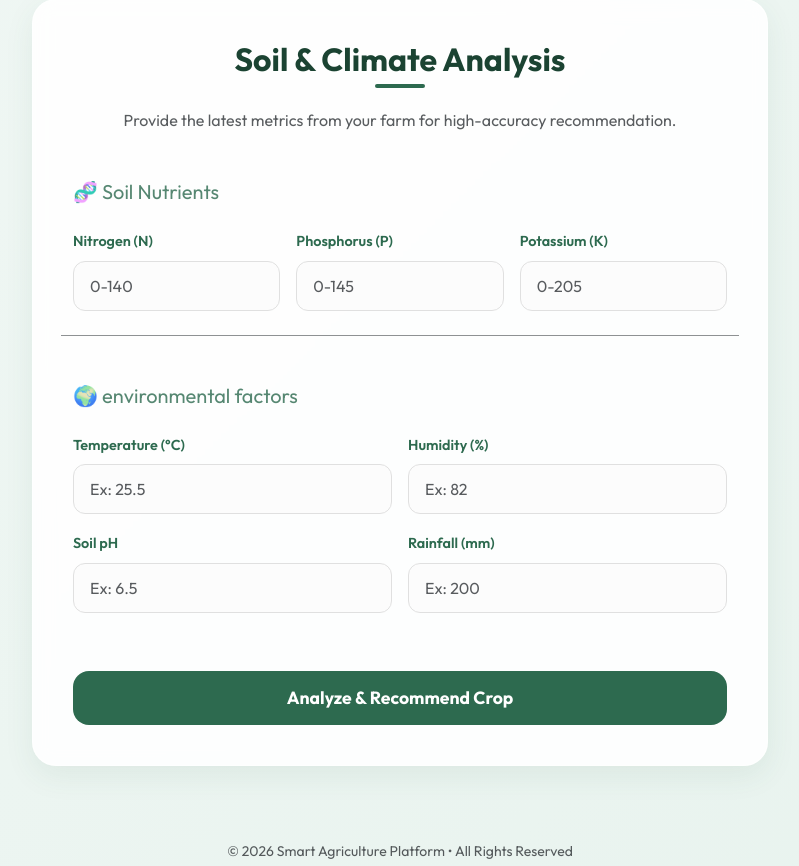
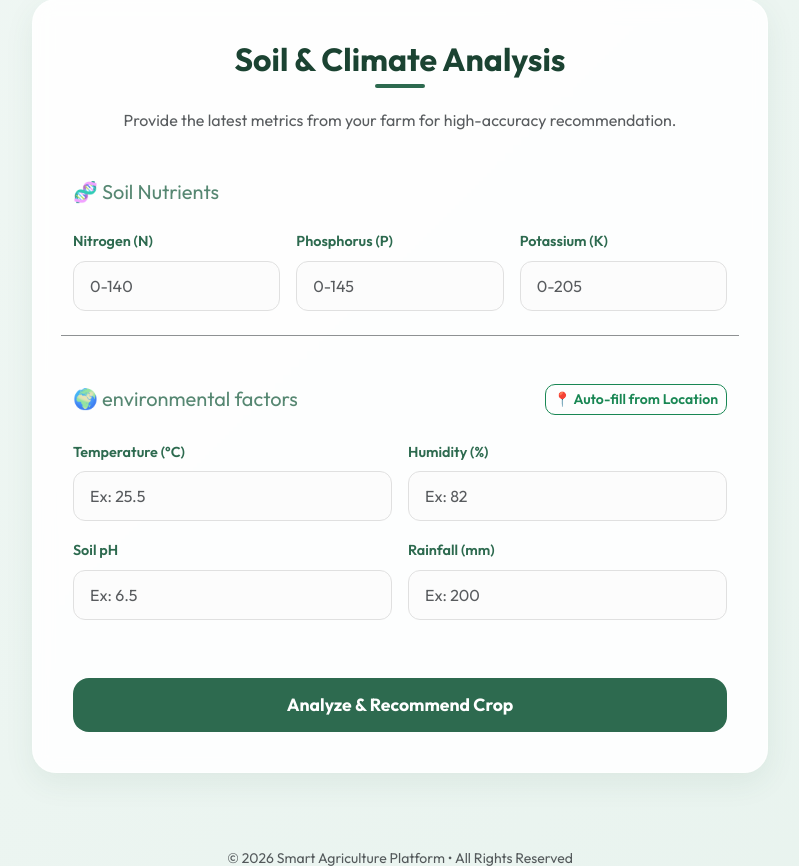
Before and after one commit to mathewspaul003/crop_project, a Django app: page /predict/ in a window 1280 px wide. Shown: the part 139-1005 px from the top of the page, without its empty margins (240-1039 px from the left). Run offline with Django 5.2, Linux system fonts and the light colour scheme; parts of the project's set-up code (start-up, migrations or seed data) failed here and were passed over.

Commit message:
Add weather auto-fill to guest prediction page

```diff
--- a/crop_app/templates/crop_app/predict_guest.html
+++ b/crop_app/templates/crop_app/predict_guest.html
@@ -236,17 +236,26 @@
 
                             <!-- Environment -->
                             <div class="col-12">
-                                <h5 class="mb-4" style="color: #2d6a4f; opacity: 0.8">🌍 environmental factors</h5>
+                                <div class="d-flex justify-content-between align-items-center mb-4">
+                                    <h5 class="mb-0" style="color: #2d6a4f; opacity: 0.8">🌍 environmental factors</h5>
+                                    <button type="button" id="getWeatherBtn" class="btn btn-sm btn-outline-success"
+                                        style="border-radius: 10px; font-weight: 600;">
+                                        📍 Auto-fill from Location
+                                    </button>
+                                </div>
+                                <div id="weatherStatus" class="text-muted mb-3 d-none" style="font-size: 0.85rem;">
+                                </div>
                                 <div class="row g-3">
                                     <div class="col-md-6">
                                         <label class="form-label">Temperature (°C)</label>
-                                        <input type="number" step="any" name="temperature" class="form-control" required
-                                            placeholder="Ex: 25.5" value="{{ values.temperature }}">
+                                        <input type="number" step="any" name="temperature" id="id_temp"
+                                            class="form-control" required placeholder="Ex: 25.5"
+                                            value="{{ values.temperature }}">
                                     </div>
                                     <div class="col-md-6">
                                         <label class="form-label">Humidity (%)</label>
-                                        <input type="number" step="any" name="humidity" class="form-control" required
-                                            placeholder="Ex: 82" value="{{ values.humidity }}">
+                                        <input type="number" step="any" name="humidity" id="id_hum" class="form-control"
+                                            required placeholder="Ex: 82" value="{{ values.humidity }}">
                                     </div>
                                     <div class="col-md-6">
                                         <label class="form-label">Soil pH</label>
@@ -255,8 +264,9 @@
                                     </div>
                                     <div class="col-md-6">
                                         <label class="form-label">Rainfall (mm)</label>
-                                        <input type="number" step="any" name="rainfall" class="form-control" required
-                                            placeholder="Ex: 200" value="{{ values.rainfall }}">
+                                        <input type="number" step="any" name="rainfall" id="id_rain"
+                                            class="form-control" required placeholder="Ex: 200"
+                                            value="{{ values.rainfall }}">
                                     </div>
                                 </div>
                             </div>
@@ -286,6 +296,47 @@
     </footer>
 
     <script src="https://cdn.jsdelivr.net/npm/bootstrap@5.3.3/dist/js/bootstrap.bundle.min.js"></script>
+    <script>
+        document.getElementById('getWeatherBtn').addEventListener('click', function () {
+            const status = document.getElementById('weatherStatus');
+            status.classList.remove('d-none');
+            status.textContent = '🛰️ Detecting location...';
+            status.className = 'text-muted mb-3';
+
+            if (navigator.geolocation) {
+                navigator.geolocation.getCurrentPosition(function (position) {
+                    const lat = position.coords.latitude;
+                    const lon = position.coords.longitude;
+                    status.textContent = '🌦️ Fetching live weather data...';
+
+                    fetch(`https://api.open-meteo.com/v1/forecast?latitude=${lat}&longitude=${lon}&current_weather=true&hourly=relativehumidity_2m,precipitation&timezone=auto`)
+                        .then(response => response.json())
+                        .then(data => {
+                            const temp = data.current_weather.temperature;
+                            const hum = data.hourly.relativehumidity_2m[0];
+                            const rain = data.hourly.precipitation[0] * 10;
+
+                            document.getElementById('id_temp').value = temp;
+                            document.getElementById('id_hum').value = hum;
+                            document.getElementById('id_rain').value = rain;
+
+                            status.textContent = '✅ Weather data applied successfully!';
+                            status.className = 'text-success mb-3';
+                        })
+                        .catch(error => {
+                            status.textContent = '❌ Failed to fetch weather data.';
+                            status.className = 'text-danger mb-3';
+                        });
+                }, function () {
+                    status.textContent = '❌ Location access denied.';
+                    status.className = 'text-danger mb-3';
+                });
+            } else {
+                status.textContent = '❌ Geolocation not supported.';
+                status.className = 'text-danger mb-3';
+            }
+        });
+    </script>
 </body>
 
 </html>
```
